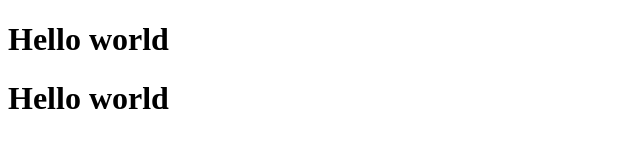
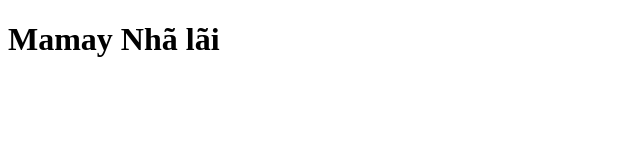
Before and after one commit to NTgamer0939/duan2, a plain HTML site: page index.html in a window 1280 px wide. Shown: the whole page, without its empty margins (0-640 px from the left). Drawn offline with Linux system fonts and the light colour scheme.

Commit message:
change some tests

```diff
--- a/index.html
+++ b/index.html
@@ -6,7 +6,6 @@
     <title>hello</title>
 </head>
 <body>
-    <h1>Hello world</h1>
-    <h1>Hello world</h1>
+    <h1>Mamay Nhã lãi</h1>
 </body>
 </html>
```
Also changed, not shown: Command github.txt (added).
